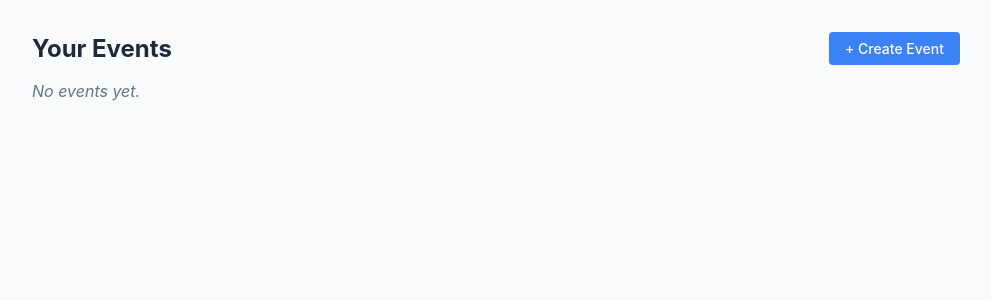
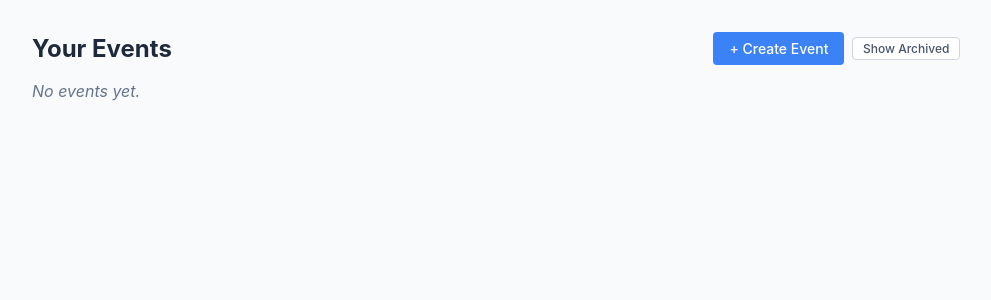
Before and after one commit to albachten/receipts, a Django app: page / in a window 1280 px wide. Shown: the part 50-350 px from the top of the page, without its empty margins (144-1135 px from the left). Run offline with Django 5.2, Linux system fonts and the light colour scheme; the visitor is signed in with stand-in values (Sample User, id 1); data that the repository does not hold is empty.

Commit message:
Add event archiving and sort dashboard by recently updated
- Admins can archive/unarchive events from the event detail page
- Archived events are hidden by default; a toggle button on the dashboard
  shows/hides them
- Archived events are dimmed and badged in the grid; Add Transaction
  and Edit/Delete transaction buttons are hidden for archived events
- Dashboard sorts events by most recently updated first (updated_at field)

Co-Authored-By: Claude Sonnet 4.6 <noreply@anthropic.com>

```diff
--- a/core/models.py
+++ b/core/models.py
@@ -16,6 +16,8 @@ class Event(models.Model):
         User, on_delete=models.SET_NULL, null=True, related_name='created_events'
     )
     created_at = models.DateTimeField(auto_now_add=True)
+    updated_at = models.DateTimeField(auto_now=True)
+    archived = models.BooleanField(default=False)
     members = models.ManyToManyField(User, through='EventMembership', related_name='events')
 
     def __str__(self):
--- a/core/urls.py
+++ b/core/urls.py
@@ -5,6 +5,7 @@ urlpatterns = [
     path('', views.dashboard, name='dashboard'),
     path('events/<int:pk>/', views.event_detail, name='event_detail'),
     path('events/<int:pk>/add/', views.add_transaction, name='add_transaction'),
+    path('events/<int:pk>/archive/', views.archive_event, name='archive_event'),
     path('events/<int:pk>/transactions/<int:tx_id>/edit/', views.edit_transaction_view, name='edit_transaction'),
     path('events/<int:pk>/transactions/<int:tx_id>/delete/', views.delete_transaction_view, name='delete_transaction'),
     path('manage/events/create/', views.create_event, name='create_event'),
--- a/core/views.py
+++ b/core/views.py
@@ -51,12 +51,17 @@ def logout_view(request):
 
 @login_required
 def dashboard(request):
+    show_archived = request.GET.get('archived') == '1'
+
     if request.user.is_admin:
-        events = Event.objects.all().prefetch_related('memberships__user')
+        qs = Event.objects.all()
     else:
-        events = Event.objects.filter(members=request.user).prefetch_related(
-            'memberships__user'
-        )
+        qs = Event.objects.filter(members=request.user)
+
+    if not show_archived:
+        qs = qs.filter(archived=False)
+
+    events = qs.prefetch_related('memberships__user').order_by('-updated_at')
 
     event_data = []
     for event in events:
@@ -65,7 +70,10 @@ def dashboard(request):
         )
         event_data.append({'event': event, 'membership': membership})
 
-    return render(request, 'dashboard.html', {'event_data': event_data})
+    return render(request, 'dashboard.html', {
+        'event_data': event_data,
+        'show_archived': show_archived,
+    })
 
 
 # ─── Event Detail ─────────────────────────────────────────────────────────────
@@ -89,6 +97,19 @@ def event_detail(request, pk):
         'memberships': memberships,
         'transactions': transactions,
     })
+
+
+# ─── Archive Event ────────────────────────────────────────────────────────────
+
+@admin_required
+def archive_event(request, pk):
+    event = get_object_or_404(Event, pk=pk)
+    if request.method == 'POST':
+        event.archived = not event.archived
+        event.save()
+        label = 'archived' if event.archived else 'unarchived'
+        messages.success(request, f'Event "{event.name}" {label}.')
+    return redirect(request.POST.get('next', 'dashboard'))
 
 
 # ─── Transaction helpers ──────────────────────────────────────────────────────
--- a/templates/dashboard.html
+++ b/templates/dashboard.html
@@ -6,9 +6,11 @@
   .grid { display: grid; grid-template-columns: repeat(auto-fill, minmax(220px, 1fr)); gap: 1rem; margin-top: 1rem; }
   .event-card { background: white; border-radius: 8px; box-shadow: 0 1px 6px rgba(0,0,0,.07); padding: 1.25rem; text-decoration: none; color: inherit; display: flex; flex-direction: column; gap: 0.5rem; transition: box-shadow .15s, transform .15s; }
   .event-card:hover { box-shadow: 0 4px 16px rgba(0,0,0,.1); transform: translateY(-2px); }
+  .event-card.archived { opacity: 0.6; }
   .event-name { font-weight: 600; font-size: 1.05rem; }
   .event-desc { font-size: 0.85rem; color: #64748b; flex: 1; }
   .event-footer { display: flex; justify-content: space-between; font-size: 0.875rem; color: #64748b; padding-top: 0.5rem; border-top: 1px solid #f1f5f9; }
+  .archived-badge { font-size: 0.7rem; font-weight: 600; color: #94a3b8; text-transform: uppercase; letter-spacing: .04em; }
   .empty { color: #64748b; font-style: italic; }
 </style>
 {% endblock %}
@@ -16,9 +18,15 @@
 {% block content %}
 <div style="display:flex;justify-content:space-between;align-items:center;margin-bottom:1rem">
   <h2 style="margin:0">Your Events</h2>
-  {% if user.is_admin %}
-    <a href="{% url 'create_event' %}" class="btn btn-primary">+ Create Event</a>
-  {% endif %}
+  <div style="display:flex;gap:0.5rem;align-items:center">
+    {% if user.is_admin %}
+      <a href="{% url 'create_event' %}" class="btn btn-primary">+ Create Event</a>
+    {% endif %}
+    <a href="?{% if show_archived %}{% else %}archived=1{% endif %}"
+       class="btn btn-secondary btn-sm">
+      {% if show_archived %}Hide Archived{% else %}Show Archived{% endif %}
+    </a>
+  </div>
 </div>
 
 {% if not event_data %}
@@ -26,8 +34,11 @@
 {% else %}
   <div class="grid">
     {% for item in event_data %}
-      <a href="{% url 'event_detail' item.event.pk %}" class="event-card">
-        <div class="event-name">{{ item.event.name }}</div>
+      <a href="{% url 'event_detail' item.event.pk %}" class="event-card{% if item.event.archived %} archived{% endif %}">
+        <div class="event-name">
+          {{ item.event.name }}
+          {% if item.event.archived %}<span class="archived-badge">Archived</span>{% endif %}
+        </div>
         {% if item.event.description %}
           <div class="event-desc">{{ item.event.description }}</div>
         {% endif %}
```
Also changed, not shown: templates/event_detail.html (+16 -2 lines), core/migrations/0002_archive_event.py (added).
